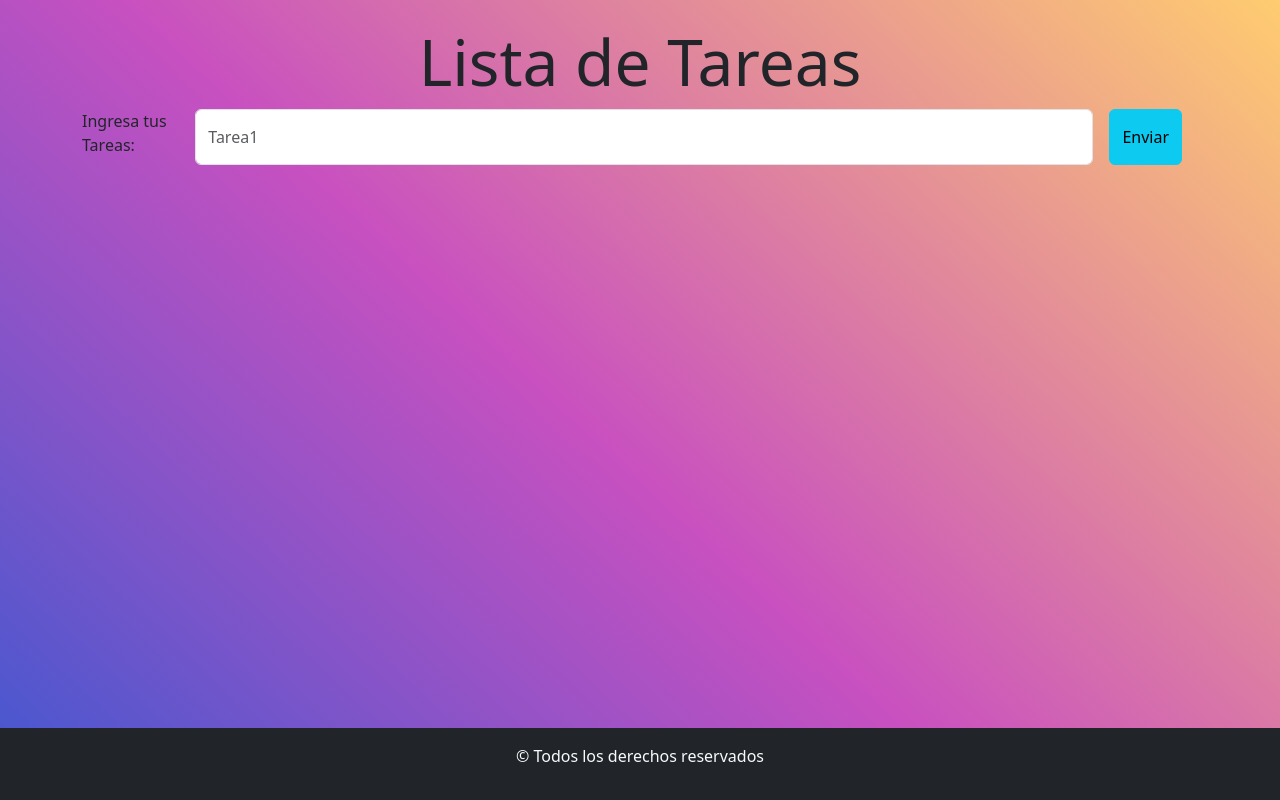
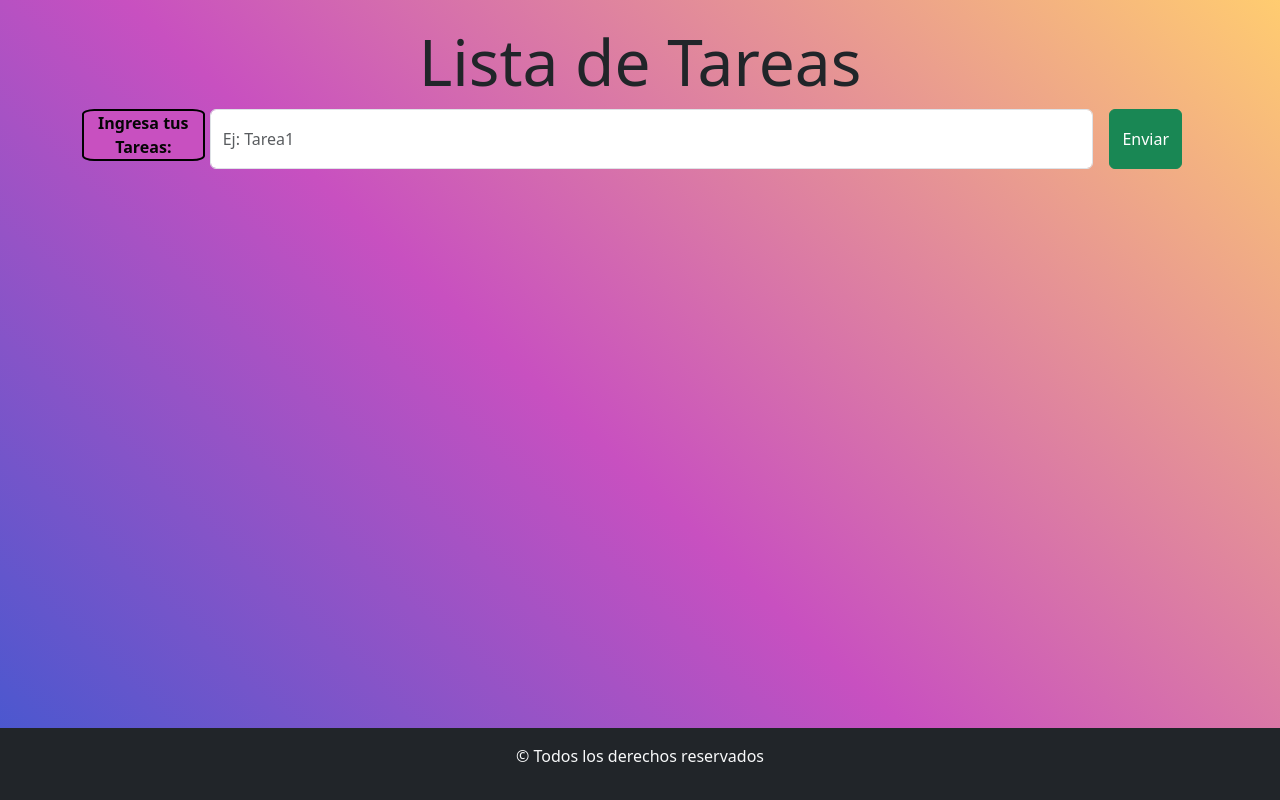
Before and after one commit to AdrianKarma/react-Ejercicio-04, a React (Vite) app: page / in a window 1280 px wide. Built offline with nearby package versions, Linux system fonts and the light colour scheme.

Commit message:
cambios en el css

```diff
--- a/src/App.css
+++ b/src/App.css
@@ -1,15 +1,24 @@
 body{
-  background-color: #4158D0;
 background-image: linear-gradient(43deg, #4158D0 0%, #C850C0 46%, #FFCC70 100%);
 
 }
 
-.prueba {
+.principal {
   min-height: 100vh;
   display: flex;
   flex-direction: column;
 }
 
-.prueba2 {
+.nuevoMain {
   flex-grow: 1;
 }
+
+.labelTarea{
+  background-color: #C850C0 ;
+  border-radius: 10%;
+  text-align: center;
+  margin-right: 5px;
+  color: rgb(5, 5, 5);
+  border: 2px solid black;
+  font-weight: bold;
+  }
--- a/src/App.jsx
+++ b/src/App.jsx
@@ -9,8 +9,8 @@ function App() {
 
   return (
     <>
-    <section className='prueba'>
-    <Container className='my-4 prueba2'>
+    <section className='principal'>
+    <Container className='my-4 nuevoMain'>
       <h1 className='text-center display-3'>Lista de Tareas</h1>
       <FormularioTareas></FormularioTareas>
     </Container>
--- a/src/components/FormularioTareas.jsx
+++ b/src/components/FormularioTareas.jsx
@@ -30,16 +30,16 @@ const borrarTarea = (nombreTarea)=>{
           className="mb-3 d-flex"
           controlId="exampleForm.ControlInput1"
         >
-          <Form.Label>Ingresa tus Tareas:</Form.Label>
+          <Form.Label className="labelTarea">Ingresa tus Tareas:</Form.Label>
           <Form.Control
             type="text"
-            placeholder="Tarea1"
+            placeholder="Ej: Tarea1"
             minLength={3}
             maxLength={50}
             onChange={(e) => setTarea(e.target.value)}
             value={tarea}
           />
-          <Button className="mx-3" type="submit" variant="info">
+          <Button className="mx-3" type="submit" variant="success">
             Enviar
           </Button>
         </Form.Group>
```
